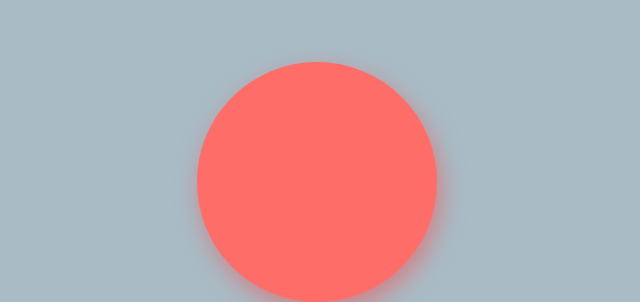
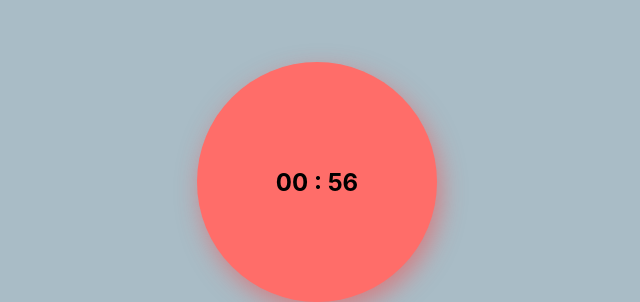
Before and after one commit to usamasubhani/timer, a React (Create React App) app: page / in a window 1280 px wide. Shown: the part 136-438 px from the top of the page, without its empty margins (323-963 px from the left). Built offline with nearby package versions, Linux system fonts and the light colour scheme.

Commit message:
Implement Timer

```diff
--- a/src/components/Timer/Timer.tsx
+++ b/src/components/Timer/Timer.tsx
@@ -1,36 +1,54 @@
-import React, { useState } from 'react'
+import React, { useState, useEffect } from 'react';
 import './Timer.css'
 import TimerButton from '../TimerButton/TimerButton';
 
 const Timer = () => {
+  const [seconds, setSeconds] = useState(56);
+  const [minutes, setMinutes] = useState(0);
+  const [isActive, setIsActive] = useState(false);
 
-    const [ minutes, setMinutes ] = useState(0);
-    const [ seconds, setSeconds ] = useState(0);
-    const [ isOn, setOn ] = useState(0);
+  function toggle() {
+    setIsActive(!isActive);
+  }
 
-    function startTimer() {
-        console.log("Timer Started (Just kidding)")
+  function reset() {
+    setSeconds(0);
+    setMinutes(0);
+    setIsActive(false);
   }
-    function pauseTimer() {
-        console.log("Timer Paused (Just kidding)")
+
+  useEffect(() => {
+    let interval: any = null;
+    if (isActive) {
+      interval = setInterval(() => {
+        if (minutes === 25) {
+            return
         }
-    function resetTimer() {
-        console.log("Timer Reset (Just kidding)")
+        if (seconds === 59) {
+          setMinutes((minutes) => minutes + 1);
+          setSeconds(0);
+        } else {
+          setSeconds((seconds) => seconds + 1);
         }
+      }, 1000);
+    } else if (!isActive && seconds !== 0) {
+      clearInterval(interval);
+    }
+    return () => clearInterval(interval);
+  }, [isActive, seconds]);
 
   return (
       <div className="timer">
              <div className="time">
+                 <h2>{("0" + minutes).slice(-2)} : {("0" + seconds).slice(-2)}</h2>
              </div>
 
              <div className="timer-button-container">
-                <TimerButton buttonAction={startTimer} buttonValue={"start"} isOn={false} />
-                <TimerButton buttonAction={resetTimer} buttonValue={"reset"} isOn={false} />
+                 <TimerButton buttonAction={toggle} buttonValue={"start"} isOn={isActive} />
+                 <TimerButton buttonAction={reset} buttonValue={"reset"} isOn={isActive} />
              </div>
          </div>
-    )
+  );
+};
 
-
-}
-
-export default Timer
+export default Timer;
--- a/src/components/TimerButton/TimerButton.tsx
+++ b/src/components/TimerButton/TimerButton.tsx
@@ -10,16 +10,16 @@ type Props = {
     isOn: boolean;
 }
 
-const icons = {
-    "Play" : faPlay,
-    "Pause" : faPause,
-    "Reset": faBackward
-}
-const TimerButton : React.FC<Props> = ({buttonAction, buttonValue}) => {
+const TimerButton : React.FC<Props> = ({buttonAction, buttonValue, isOn}) => {
     return (
-        <div className="timer-button">
-            {buttonValue == "start" ?
-            <p><FontAwesomeIcon icon={faPlay} /></p> :
+        <div className="timer-button" onClick={buttonAction}>
+            {buttonValue === "start" ?
+            <p>
+                {isOn ?
+                <FontAwesomeIcon icon={faPause} /> :
+                <FontAwesomeIcon icon={faPlay} />
+                }
+            </p> :
             <p><FontAwesomeIcon icon={faBackward} /></p>
             }
         </div>
```
Lines whose indentation alone changed are shown as unchanged.
